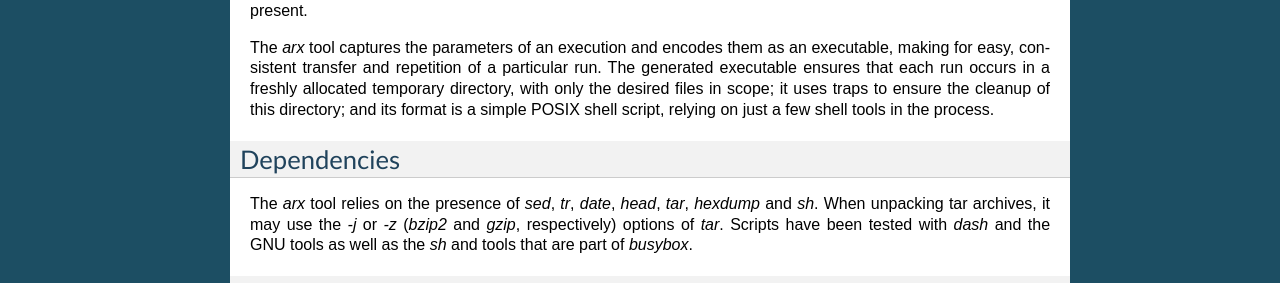
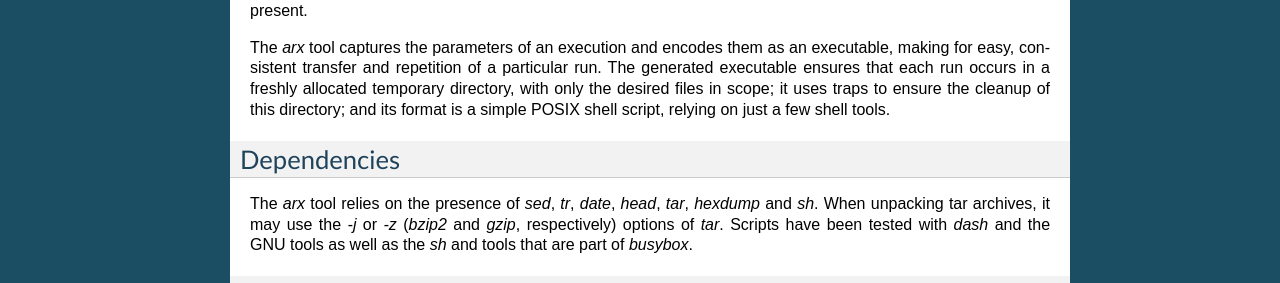
Before and after one commit to solidsnack/arx, a Sphinx documentation site: the page built from docs/index.rst, in a window 1280 px wide and 900 px high. Shown: the part 358-641 px from the top of the window. Built offline with Sphinx 7.4.7, drawn with Linux system fonts in a browser that asks for light colours.

Commit message:
Clarity.

```diff
--- a/docs/index.rst
+++ b/docs/index.rst
@@ -26,7 +26,7 @@ executable, making for easy, consistent transfer and repetition of a
 particular run. The generated executable ensures that each run occurs in a
 freshly allocated temporary directory, with only the desired files in scope;
 it uses traps to ensure the cleanup of this directory; and its format is a
-simple POSIX shell script, relying on just a few shell tools in the process.
+simple POSIX shell script, relying on just a few shell tools.
 
 Dependencies
 ------------
```
